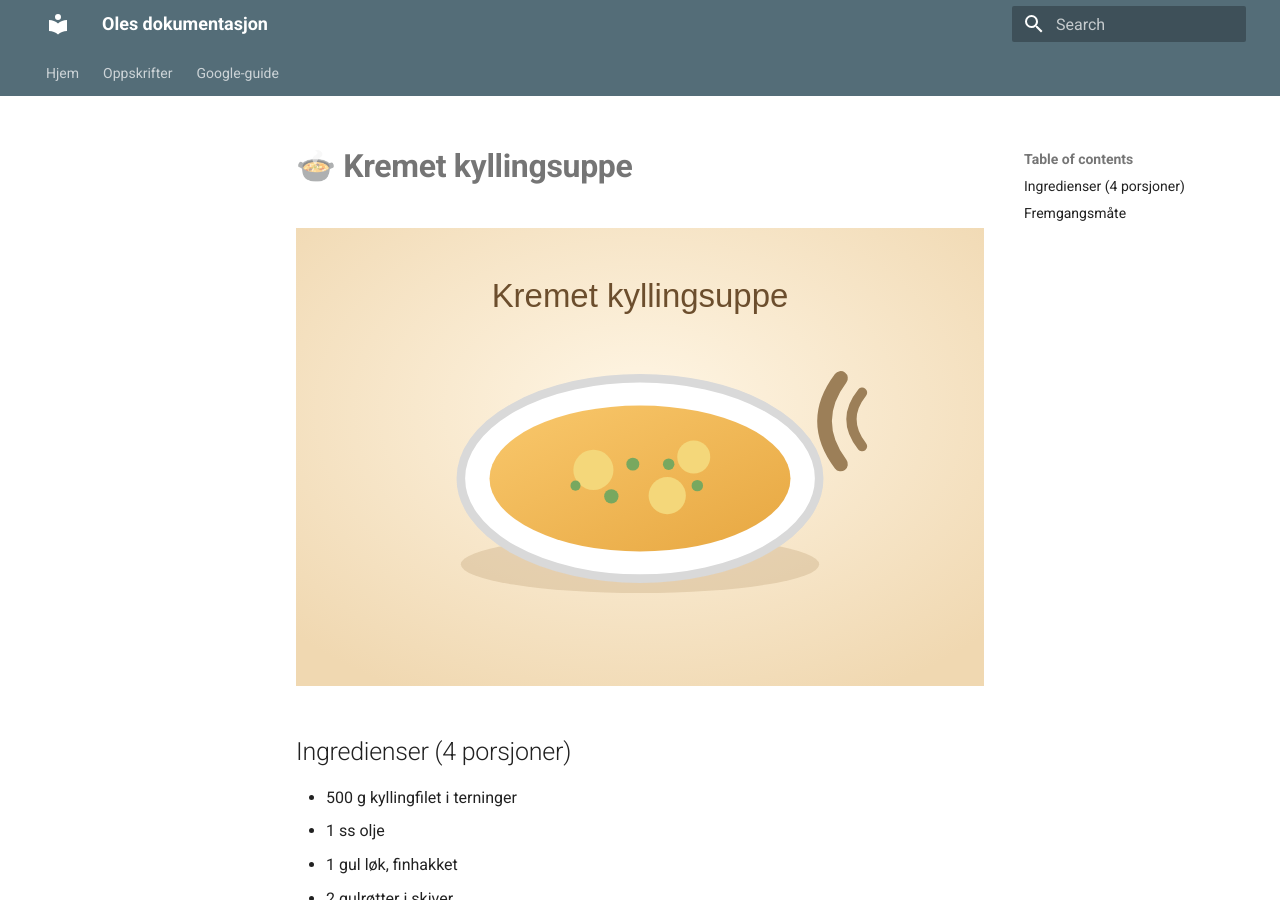
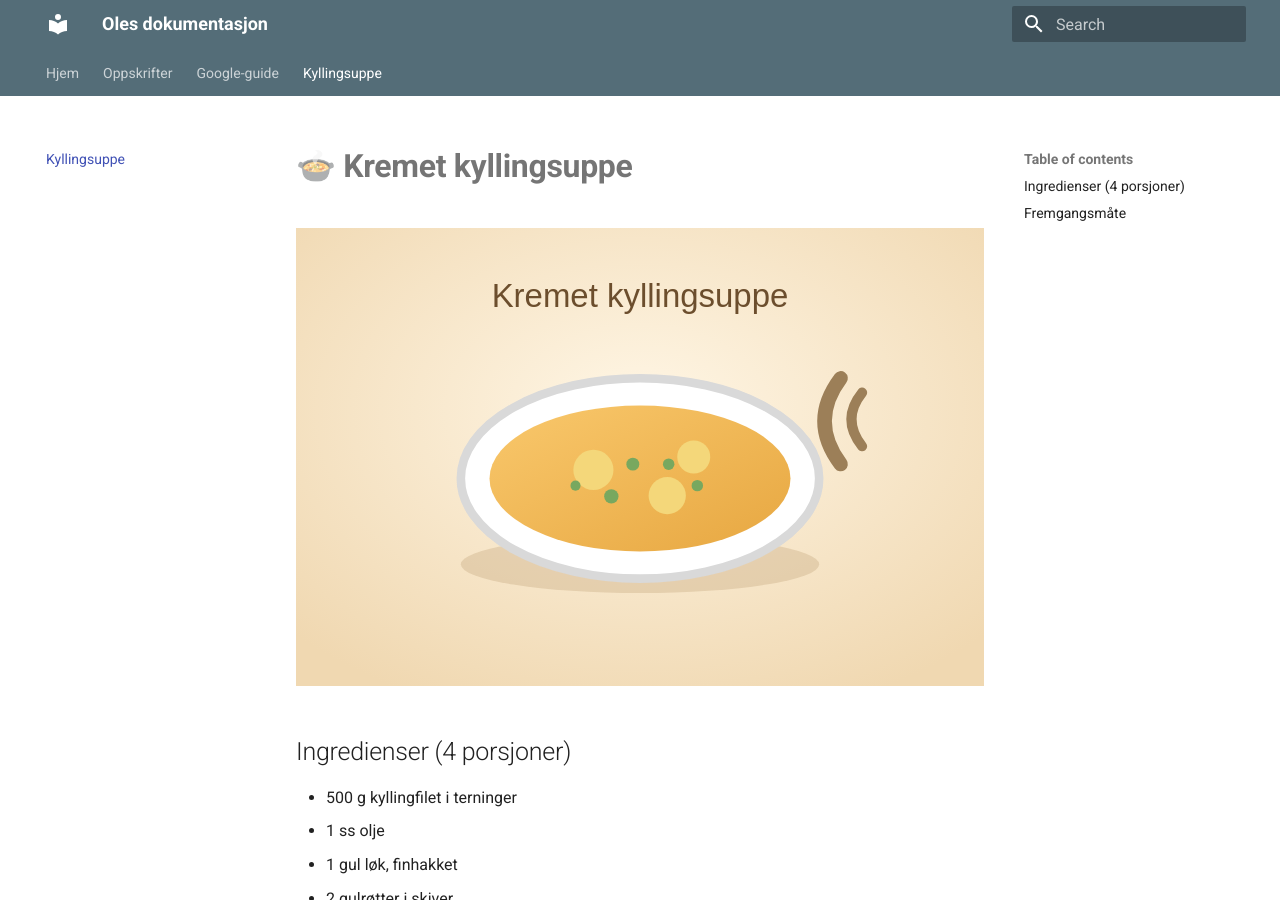
Before and after one commit to ol-e/docsv2, an MkDocs documentation site: the page built from docs/Chicken_soup.md, in a window 1280 px wide and 900 px high. Built offline with MkDocs 1.6.1 and Material for MkDocs 9.7.7, drawn with Linux system fonts in a browser that asks for light colours; part of the change alters nothing that is shown.

Commit message:
Add Chicken Soup recipe to mkdocs configuration

```diff
--- a/mkdocs.yml
+++ b/mkdocs.yml
@@ -22,3 +22,4 @@ nav:
       - Havregrøt: oppskrifter/havregrot.md
       - Fruktsalat: oppskrifter/fruktsalat.md
   - Google-guide: how_to_use_google.md
+  - Kyllingsuppe: Chicken_soup.md
```
